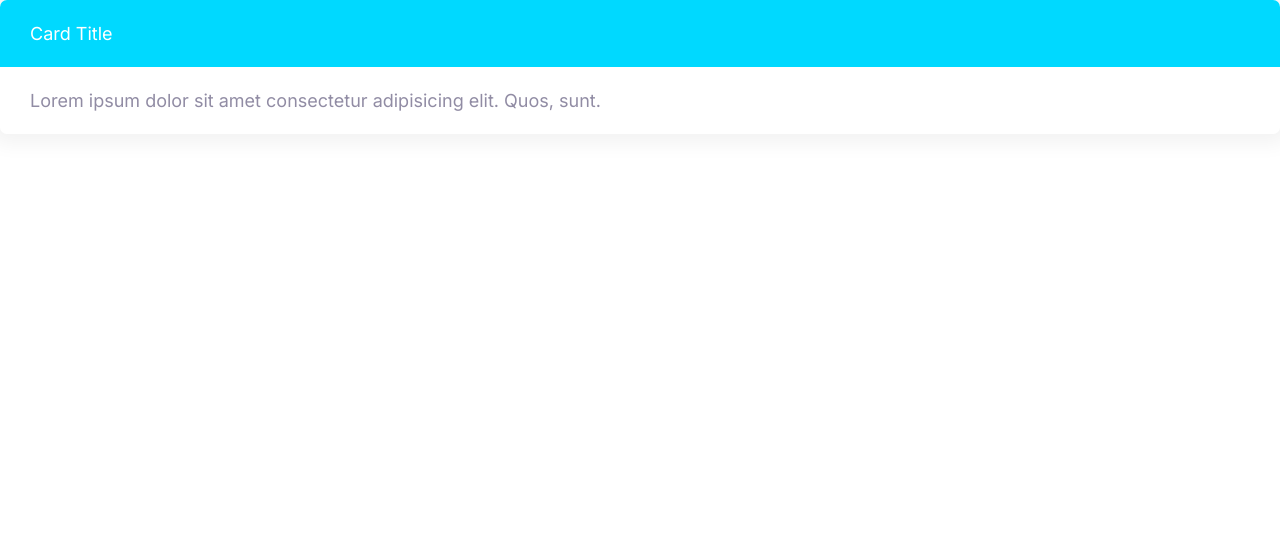
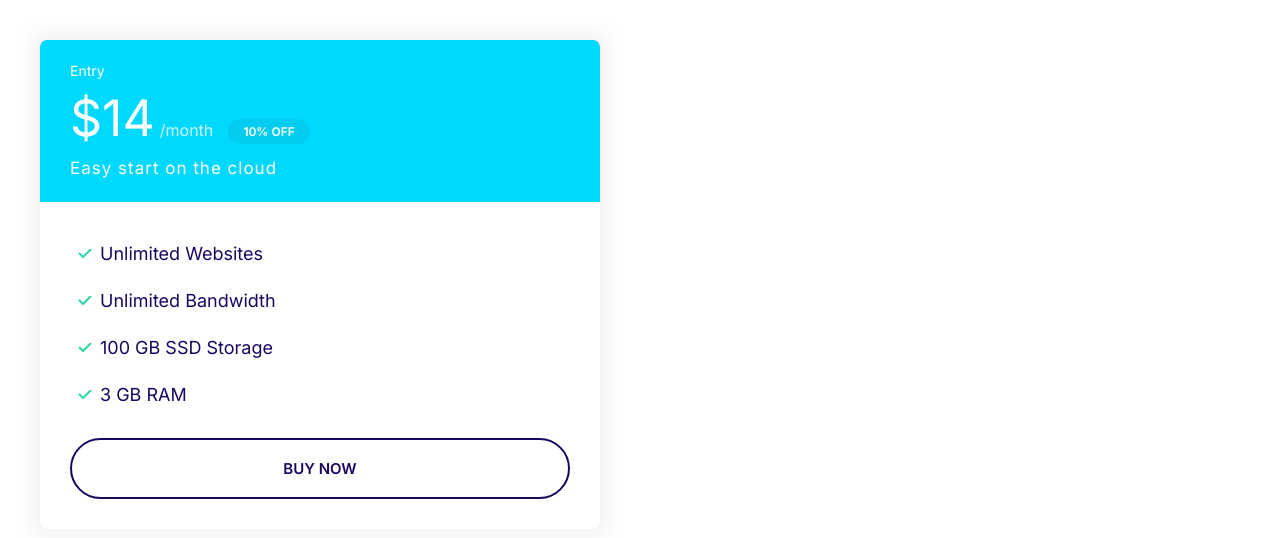
Before and after one commit to selinasonmez/Moshify-Project, a plain HTML site: page index.html in a window 1280 px wide. Drawn offline with Linux system fonts and the light colour scheme.

Commit message:
Built plan componenent.

```diff
--- a/css/styles.css
+++ b/css/styles.css
@@ -112,6 +112,7 @@
 
   .badge--small {
     font-size: 1.6rem;
+    padding: 0.5rem 1.5rem;
   }
 
   @media screen and (min-width: 1024px) {
@@ -224,7 +225,7 @@
   .btn--outline {
     background: var(--color-text);
     color: var(--color-headings);
-    border: 2px solid --color-headings;
+    border: 2px solid var(--color-headings);
   }
 
   .btn--outline:hover {
@@ -239,6 +240,7 @@
   }
 
   /* Inputs */
+
   .input {
     border-radius: var(--border-radius);
     border: 1px solid var(--color-border);
@@ -296,3 +298,56 @@
     background: var(--color-secondary);
     color: var(--color-text);
   }
+
+  .card--secondary .badge--secondary {
+    background: #02cdf1;
+  }
+
+  /* Plans */
+
+  .plan__name {
+    color: var(--color-text);
+    margin: 0;
+    font-weight: 500;
+    font-size: 2.4rem;
+  }
+
+  .plan__price {
+    font-size: 6rem;
+  }
+
+  .plan__billing-cycle {
+    font-size: 2.4rem;
+    font-weight: 300;
+    opacity: 0.8;
+    margin-right: 1rem;
+  }
+
+  .plan__description {
+    font-size: 2rem;
+    font-weight: 300;
+    letter-spacing: 1px;
+    display: block;
+  }
+
+  .plan .list__item {
+    margin-bottom: 2rem;
+  }
+
+  @media screen and (min-width: 1024px) {
+    .plan__name {
+      font-size: 1.4rem;
+    }
+
+    .plan__price {
+      font-size: 5rem;
+    }
+
+    .plan__billing-cycle {
+      font-size: 1.6rem;
+    }
+
+    .plan__description {
+      font-size: 1.7rem;
+    }
+  }
--- a/index.html
+++ b/index.html
@@ -15,10 +15,26 @@
     <link rel="stylesheet" href="css/normalize.css" class="stylesheet" />
   </head>
   <body>
-    <div class="card card--secondary">
-      <header class="card__header">Card Title</header>
-      <div class="card__body">
-        Lorem ipsum dolor sit amet consectetur adipisicing elit. Quos, sunt.
+    <div style="width: 50%; padding: 4rem">
+      <div class="plan">
+        <div class="card card--secondary">
+          <header class="card__header">
+            <h3 class="plan__name">Entry</h3>
+            <span class="plan__price">$14</span>
+            <span class="plan__billing-cycle">/month</span>
+            <span class="badge badge--secondary badge--small">10% OFF</span>
+            <span class="plan__description">Easy start on the cloud</span>
+          </header>
+          <div class="card__body">
+            <ul class="list list--tick">
+              <li class="list__item">Unlimited Websites</li>
+              <li class="list__item">Unlimited Bandwidth</li>
+              <li class="list__item">100 GB SSD Storage</li>
+              <li class="list__item">3 GB RAM</li>
+            </ul>
+            <button class="btn btn--outline btn--block">Buy Now</button>
+          </div>
+        </div>
       </div>
     </div>
   </body>
```
Also changed, not shown: css/components/plans.html (added, +13 -0 lines).
